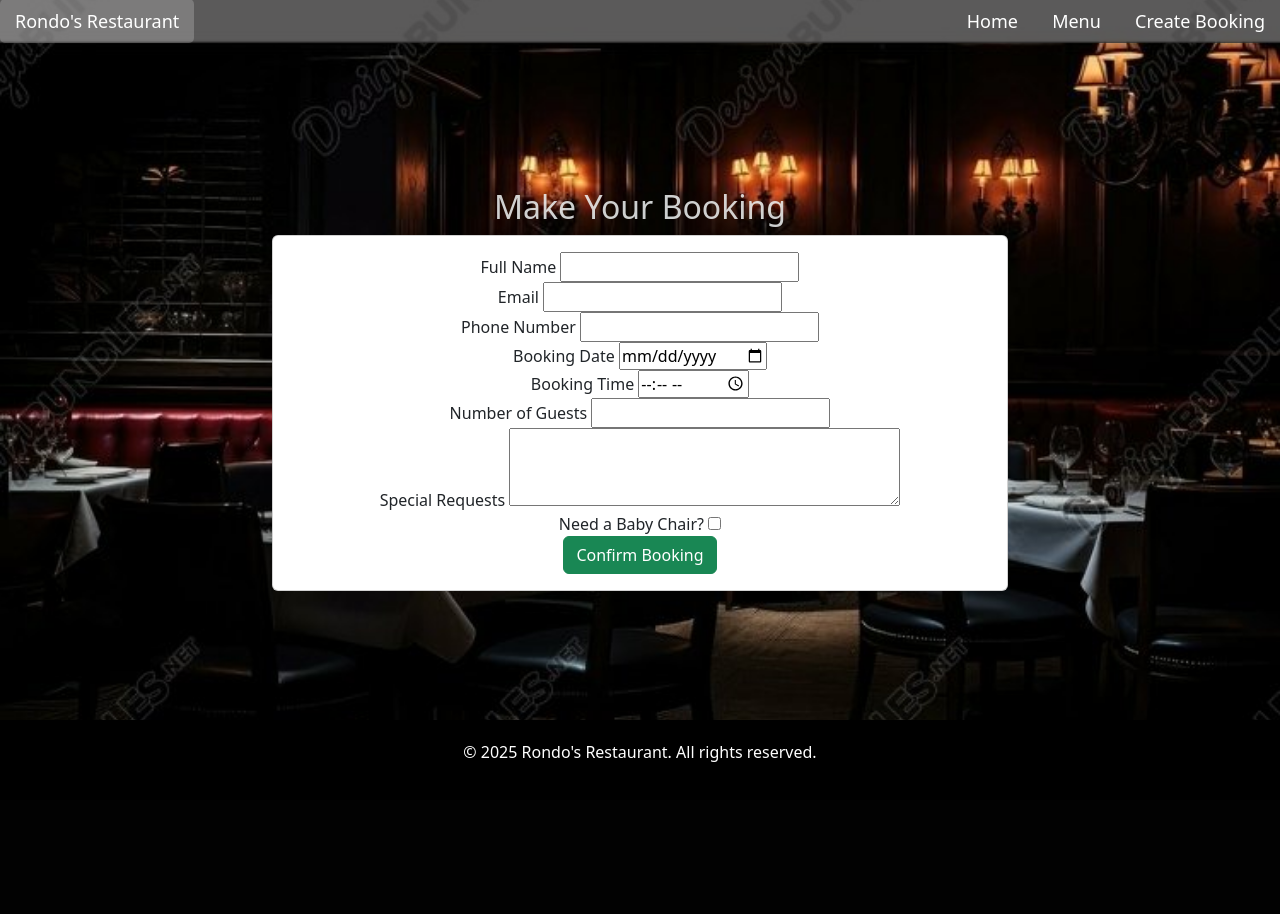
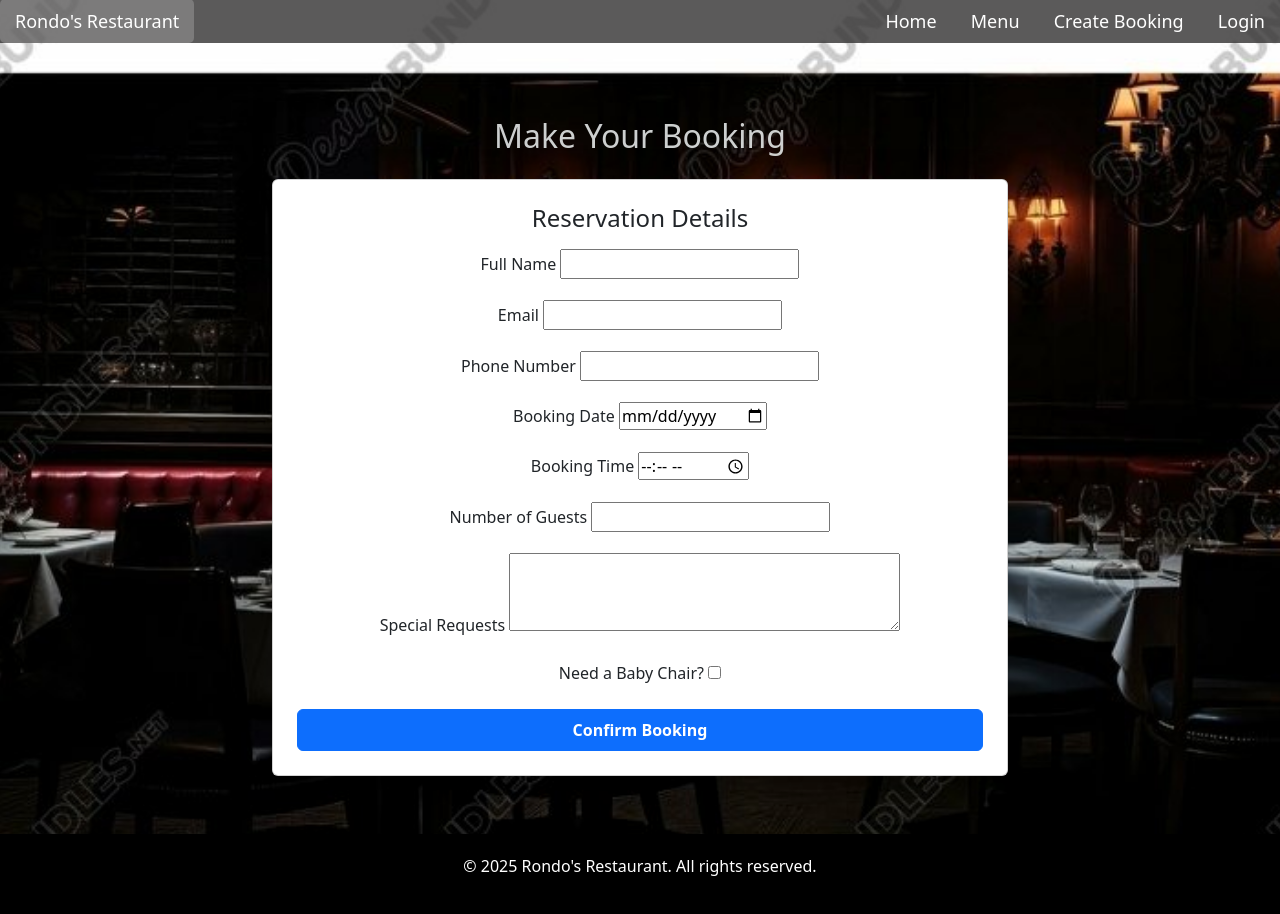
Before and after one commit to Aaronharding10/Rondos, a Django app: template bookings/templates/create_booking.html in a window 1280 px wide. Before the commit the page ends 762 px from the top, so only its background shows below. Run offline with Django 3.2, Linux system fonts and the light colour scheme; the template is opened without the code that fills it: values that come from a table or form of the project are taken from there, others are empty.

Commit message:
fix return render for create booking view

```diff
--- a/bookings/templates/create_booking.html
+++ b/bookings/templates/create_booking.html
@@ -6,71 +6,76 @@
 {% endblock %}
 
 {% block content %}
-<!-- Create Booking Form -->
-
-<div class="container">
-    <h2 class="text-center custom-heading">Make Your Booking</h2>
+<div class="container py-5">
+    <h2 class="text-center custom-heading mb-4">Make Your Booking</h2>
 
     <!-- Success Message Display -->
     {% if messages %}
+        <div class="alert-container">
             {% for message in messages %}
-            <div class="alert alert-success alert-dismissible fade show" role="alert">
+            <div class="alert alert-success alert-dismissible text-center fade show">
+                role="alert">
                     {{ message }}
                     <button type="button" class="close" data-dismiss="alert" aria-label="Close">
                         <span aria-hidden="true">&times;</span>
                     </button>
                 </div>
             {% endfor %}
+        </div>
     {% endif %}
 
     <div class="row justify-content-center">
         <div class="col-md-8">
-            <div class="card">
-                <div class="card-body">
+            <div class="card shadow-lg rounded-lg">
+                <div class="card-body p-4">
+                    <h4 class="text-center mb-3">Reservation Details</h4>
+
                     <form method="POST">
                         {% csrf_token %}
 
-                        <div class="form-group">
-                            <label for="customer_name">Full Name</label>
+                        <div class="mb-3">
+                            <label for="customer_name" class="form-label">Full Name</label>
                             {{ form.customer_name }}
                         </div>
 
-                        <div class="form-group">
-                            <label for="customer_email">Email</label>
+                        <div class="mb-3">
+                            <label for="customer_email" class="form-label">Email</label>
                             {{ form.customer_email }}
                         </div>
 
-                        <div class="form-group">
-                            <label for="customer_phone">Phone Number</label>
+                        <div class="mb-3">
+                            <label for="customer_phone" class="form-label">Phone Number</label>
                             {{ form.customer_phone }}
                         </div>
 
-                        <div class="form-group">
-                            <label for="booking_date">Booking Date</label>
+                        <div class="mb-3">
+                            <label for="booking_date" class="form-label">Booking Date</label>
                             {{ form.booking_date }}
                         </div>
 
-                        <div class="form-group">
-                            <label for="booking_time">Booking Time</label>
+                        <div class="mb-3">
+                            <label for="booking_time" class="form-label">Booking Time</label>
                             {{ form.booking_time }}
                         </div>
 
-                        <div class="form-group">
-                            <label for="num_guests">Number of Guests</label>
+                        <div class="mb-3">
+                            <label for="num_guests" class="form-label">Number of Guests</label>
                             {{ form.num_guests }}
                         </div>
 
-                        <div class="form-group">
-                            <label for="special_requests">Special Requests</label>
+                        <div class="mb-3">
+                            <label for="special_requests" class="form-label">Special Requests</label>
                             {{ form.special_requests }}
                         </div>
 
-                        <div class="form-group">
-                            <label for="baby_chair">Need a Baby Chair?</label>
+                        <div class="mb-3">
+                            <label for="baby_chair" class="form-label">Need a Baby Chair?</label>
                             {{ form.baby_chair }}
                         </div>
 
-                        <button type="submit" class="btn btn-success btn-block">Confirm Booking</button>
+                        <button type="submit" class="btn btn-primary w-100 py-2">
+                            <strong>Confirm Booking</strong>
+                        </button>
                     </form>
                 </div>
             </div>
--- a/rondos/templates/base.html
+++ b/rondos/templates/base.html
@@ -21,6 +21,7 @@
             <a href="{% url 'home' %}">Home</a>
             <a href="{% url 'menu' %}">Menu</a>
             <a href="{% url 'create_booking' %}">Create Booking</a>
+            <a href="{% url 'account_login' %}">Login</a>
         </div>
     </nav>
 
@@ -36,10 +37,18 @@
         {% endif %}
     </div>
 
-
     <!-- Main content -->
     <div class="main-content">
         {% block content %}
+            <h2 class="text-center">Login</h2>
+            <form method="POST">
+                {% csrf_token %}
+                {{ form.as_p }}
+                <button type="submit" class="btn btn-primary">Login</button>
+            </form>
+            <p class="mt-3">
+                Don't have an account? <a href="{% url 'account_signup' %}">Sign up here</a>.
+            </p>
         {% endblock %}
     </div>
 
```
Also changed, not shown: bookings/views.py (+9 -2 lines), rondos/settings.py (+11 -32 lines). Lines whose indentation alone changed are shown as unchanged.
